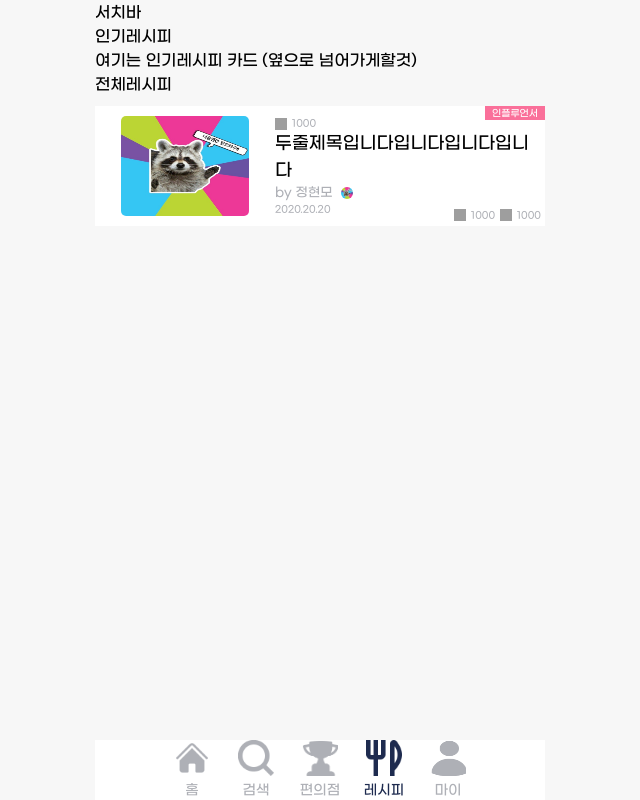
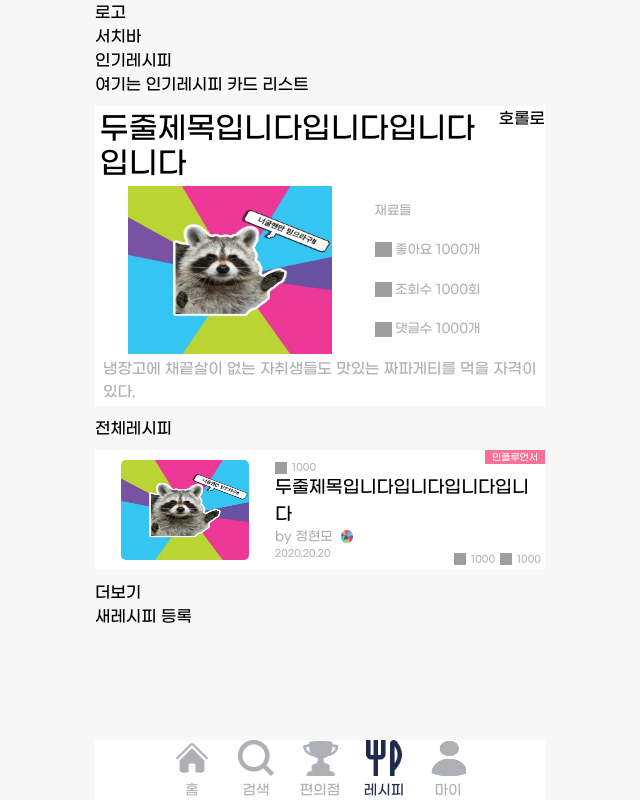
Before and after one commit to PyeonHalLae/Pnale, a React (Vite) app in the folder FrontEnd/: page /recipe in a window 1280 px wide. Shown: the whole page, without its empty margins (320-960 px from the left). Built offline with nearby package versions, Linux system fonts and the light colour scheme; grey boxes are pictures that could not be loaded; what recoil-persist would draw is missing.

Commit message:
feat: PopularRecipeCard 컴포넌트 틀 완성 (#94)

```diff
--- a/FrontEnd/src/components/common/RecipeCard.tsx
+++ b/FrontEnd/src/components/common/RecipeCard.tsx
@@ -74,7 +74,7 @@ export default RecipeCard;
 
 const RecipyCardBox = styled.div`
   position: relative;
-  width: 100vw;
+  min-width: 22.5rem;
   max-width: 28.125rem;
   min-height: 7.5rem;
   background-color: white;
--- a/FrontEnd/src/components/recipe/PopularRecipeCard.tsx
+++ b/FrontEnd/src/components/recipe/PopularRecipeCard.tsx
@@ -1,16 +1,130 @@
-// interface recipeType {
-//   recipeTitle: string;
-//   recipeImg: string;
-//   viewCnt: number;
-//   likeCnt: number;
-//   commentCnt: number;
-//   userName: string;
-//   userImg: string;
-//   createdDate: string;
-// }
+// import tw from "tailwind-styled-components";
+import styled from "styled-components";
 
-const PopularRecipeCard = () => {
-  return <div>PopularRecipeCard</div>;
+interface recipeType {
+  recipeTitle: string;
+  recipeImg: string;
+  viewCnt: number;
+  likeCnt: number;
+  commentCnt: number;
+  userName: string;
+  userImg: string;
+  createdDate: string;
+  // 인기레시피용 타입을 지정해야함
+  // Intro
+  // 들어가는 재료(상품들)
+}
+
+const PopularRecipeCard = ({ recipeInfo }: { recipeInfo: recipeType }) => {
+  return (
+    <Container>
+      <Title>{recipeInfo.recipeTitle}</Title>
+      <Img src={recipeInfo.recipeImg} />
+      <Content>
+        {/* 재료 */}
+        <div>재료들</div>
+
+        <div>
+          <IconImg src="/public/img/icon/likeIconPink.png" /> 좋아요 {recipeInfo.likeCnt}개
+        </div>
+        <div>
+          <IconImg src="/public/img/icon/viewIconPink.png" /> 조회수 {recipeInfo.viewCnt}회
+        </div>
+        <div>
+          <IconImg src="/public/img/icon/commentIconPink.png" /> 댓글수 {recipeInfo.commentCnt}개
+        </div>
+      </Content>
+      <Intro>냉장고에 채끝살이 없는 자취생들도 맛있는 짜파게티를 먹을 자격이 있다.</Intro>
+      <Tag>호롤로</Tag>
+    </Container>
+  );
 };
 
 export default PopularRecipeCard;
+
+// const Container = tw.div`
+// min-w-[22.5rem] max-w-[28.125rem] h-[18.125rem] my-[.625rem]
+// display: grid;
+// grid-auto-columns: 1fr;
+// grid-auto-rows: 1fr;
+// grid-template-columns: 3fr 2fr;
+// grid-template-rows: 1fr 2fr 1fr;
+// gap: 0px 0px;
+// grid-template-areas:
+//   "Title Title"
+//   "Img Content"
+//   "Intro Intro";
+// `;
+
+const Container = styled.div`
+  position: relative;
+  background-color: #fff;
+  min-width: 22.5rem;
+  max-width: 28.125rem;
+  height: 18.75rem;
+  margin-top: 0.62rem;
+  margin-bottom: 0.625rem;
+  display: grid;
+  grid-auto-columns: 1fr;
+  grid-auto-rows: 1fr;
+  grid-template-columns: 3fr 2fr;
+  grid-template-rows: 1fr 3fr 1fr;
+  gap: 0px 0px;
+  grid-template-areas:
+    "Title Title"
+    "Img Content"
+    "Intro Intro";
+`;
+
+const Title = styled.div`
+  grid-area: Title;
+  font-size: 1.875rem;
+  font-style: normal;
+  font-weight: 500;
+  line-height: normal;
+  align-items: center;
+  width: 85%;
+  margin: 0.3rem;
+`;
+
+const Img = styled.img`
+  grid-area: Img;
+  width: 12.75rem;
+  height: 10.5rem;
+  margin: auto;
+  src: ${(props) => props.src};
+`;
+
+const IconImg = styled.img<{ src: string }>`
+  display: inline-block;
+  width: 1.0625rem;
+  height: 0.9375rem;
+  src: ${(props) => props.src};
+`;
+
+const Content = styled.div`
+  display: grid;
+  grid-template-rows: 1fr 1fr 1fr 1fr;
+  align-items: center;
+  margin: 0.3rem;
+  font-size: 0.8rem;
+  div {
+    color: rgb(174 176 182);
+    margin-top: auto;
+    margin-bottom: auto;
+    margin-left: 0.3rem;
+  }
+`;
+
+const Intro = styled.div`
+  color: rgb(174 176 182);
+  font-size: 0.9375rem;
+  grid-area: Intro;
+  margin: 0.3rem 0.5rem;
+`;
+
+const Tag = styled.div`
+  position: absolute;
+  top: 0;
+  right: 0;
+`;
--- a/FrontEnd/src/components/recipe/PopularRecipeRoller.tsx
+++ b/FrontEnd/src/components/recipe/PopularRecipeRoller.tsx
@@ -1,18 +1,33 @@
-// import { useState } from "react";
+import PopularRecipeCard from "./PopularRecipeCard";
 
-// interface recipeType {
-//   recipeTitle: string;
-//   recipeImg: string;
-//   viewCnt: number;
-//   likeCnt: number;
-//   commentCnt: number;
-//   userName: string;
-//   userImg: string;
-//   createdDate: string;
-// }
+interface recipeType {
+  recipeTitle: string;
+  recipeImg: string;
+  viewCnt: number;
+  likeCnt: number;
+  commentCnt: number;
+  userName: string;
+  userImg: string;
+  createdDate: string;
+}
 
-const PopularRecipeRoller = () => {
-  return <div></div>;
+const PopularRecipeRoller = ({ popularRecipeList }: { popularRecipeList: recipeType[] }) => {
+  console.log(popularRecipeList);
+  return (
+    <div>
+      <div>인기레시피</div>
+      <div>
+        여기는 인기레시피 카드 리스트
+        {popularRecipeList &&
+          popularRecipeList.map((popularRecipeItem, index) => (
+            <PopularRecipeCard
+              key={popularRecipeItem.recipeTitle + index}
+              recipeInfo={popularRecipeItem}
+            />
+          ))}
+      </div>
+    </div>
+  );
 };
 
 export default PopularRecipeRoller;
--- a/FrontEnd/src/components/recipe/RecipeList.tsx
+++ b/FrontEnd/src/components/recipe/RecipeList.tsx
@@ -1,7 +1,7 @@
 import { useEffect, useState } from "react";
 
 import RecipeCard from "@components/common/RecipeCard";
-// import PopularRecipeRoller from "./PopularRecipeRoller";
+import PopularRecipeRoller from "./PopularRecipeRoller";
 
 interface recipeType {
   recipeTitle: string;
@@ -15,33 +15,32 @@ interface recipeType {
 }
 
 const RecipeList = () => {
-  // const [popularRecipeList, setPopularRecipeList] = useState<recipeType[]>();
-  // setPopularRecipeList([
-  //   {
-  //     recipeTitle: "string",
-  //     recipeImg: "string",
-  //     viewCnt: 1,
-  //     likeCnt: 1,
-  //     commentCnt: 1,
-  //     userName: "string",
-  //     userImg: "string",
-  //     createdDate: "2020.20.20",
-  //     // recipeId 도 받아와야함
-  //   },
-  // ]);
-
+  const [popularRecipeList, setPopularRecipeList] = useState<recipeType[]>([]);
   const [recipeList, setRecipeList] = useState<recipeType[]>([]);
 
   useEffect(() => {
     setRecipeList([
       {
-        recipeTitle: "string",
-        recipeImg: "string",
-        viewCnt: 1,
-        likeCnt: 1,
-        commentCnt: 1,
-        userName: "string",
-        userImg: "string",
+        recipeTitle: "두줄제목입니다입니다입니다입니다",
+        recipeImg: "/public/img/test/너굴맨레시피.jpg",
+        viewCnt: 1000,
+        likeCnt: 1000,
+        commentCnt: 1000,
+        userName: "정현모",
+        userImg: "/public/img/test/너굴맨레시피.jpg",
+        createdDate: "2020.20.20",
+        // recipeId 도 받아와야함
+      },
+    ]);
+    setPopularRecipeList([
+      {
+        recipeTitle: "두줄제목입니다입니다입니다입니다",
+        recipeImg: "/public/img/test/너굴맨레시피.jpg",
+        viewCnt: 1000,
+        likeCnt: 1000,
+        commentCnt: 1000,
+        userName: "정현모",
+        userImg: "/public/img/test/너굴맨레시피.jpg",
         createdDate: "2020.20.20",
         // recipeId 도 받아와야함
       },
@@ -50,12 +49,11 @@ const RecipeList = () => {
 
   return (
     <>
+      <div>로고</div>
       <div>서치바</div>
-      <div>
-        <div>인기레시피</div>
-        <div>여기는 인기레시피 카드 (옆으로 넘어가게할것)</div>
-        {/* <PopularRecipeRoller $popularRecipeList={popularRecipeList} /> */}
-      </div>
+      {/* 인기 레시피 컨테이너 */}
+      <PopularRecipeRoller popularRecipeList={popularRecipeList} />
+      {/* 전체 레시피 컨테이너 */}
       <div>
         <div>전체레시피</div>
         <div>
@@ -65,6 +63,9 @@ const RecipeList = () => {
           ))}
         </div>
       </div>
+      {/* 새 레시피 등록 버튼 */}
+      <div>더보기</div>
+      <div>새레시피 등록</div>
     </>
   );
 };
```
